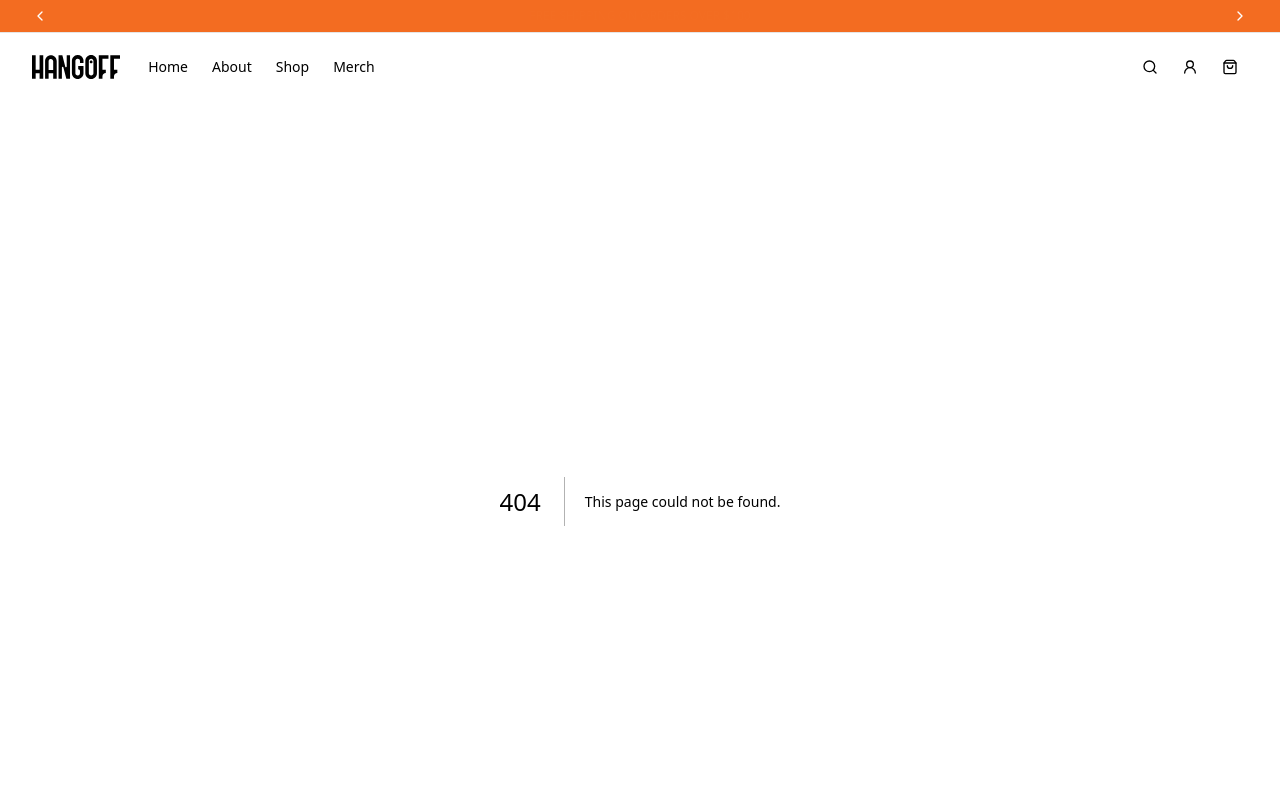
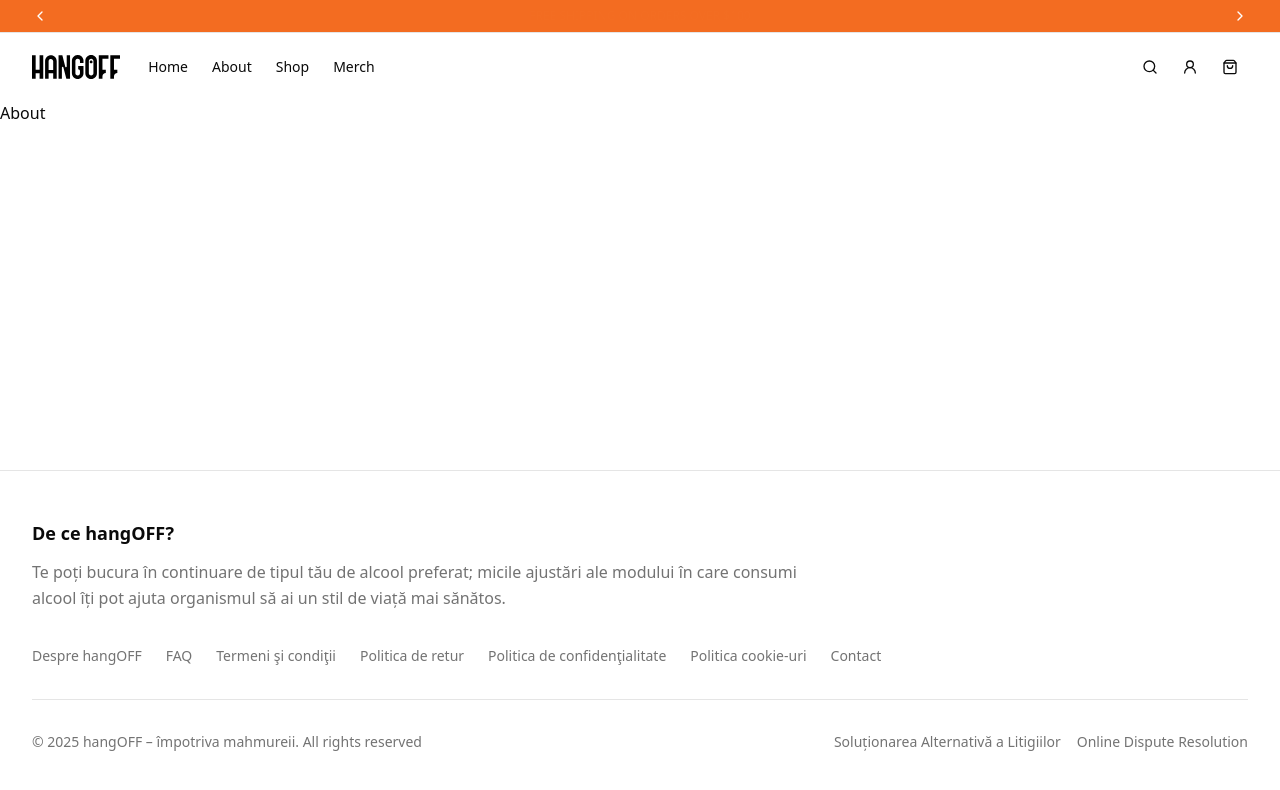
Before and after one commit to Radu028/hangoff-app, a Next.js app: page /about in a window 1280 px wide. Before the commit this address had no page. Shown: the top 790 px of the page. Built offline with nearby package versions, Linux system fonts and the light colour scheme.

Commit message:
feat: add Footer component and About page, enhancing site navigation and providing additional information for users

```diff
--- /dev/null
+++ b/app/about/page.tsx
@@ -0,0 +1,3 @@
+export default function About() {
+  return <div>About</div>;
+}
--- a/app/layout.tsx
+++ b/app/layout.tsx
@@ -4,6 +4,7 @@ import './globals.css';
 
 import NavBar from './ui/nav-bar';
 import PromoBar from './ui/promo-bar';
+import Footer from './ui/footer';
 
 const geistSans = Geist({
   variable: '--font-geist-sans',
@@ -40,11 +41,12 @@ export default function RootLayout({
   return (
     <html lang="en">
       <body
-        className={`${geistSans.variable} ${geistMono.variable} antialiased`}
+        className={`${geistSans.variable} ${geistMono.variable} antialiased flex flex-col min-h-screen`}
       >
         <PromoBar />
         <NavBar />
-        {children}
+        <main className="flex-1">{children}</main>
+        <Footer />
       </body>
     </html>
   );
--- /dev/null
+++ b/app/ui/footer.tsx
@@ -0,0 +1,70 @@
+import Link from 'next/link';
+
+const FOOTER_LINKS = [
+  { href: '/about', label: 'Despre hangOFF' },
+  { href: '/faq', label: 'FAQ' },
+  { href: '/terms', label: 'Termeni şi condiţii' },
+  { href: '/returns', label: 'Politica de retur' },
+  { href: '/privacy', label: 'Politica de confidenţialitate' },
+  { href: '/cookies', label: 'Politica cookie-uri' },
+  { href: '/contact', label: 'Contact' },
+];
+
+export default function Footer() {
+  return (
+    <footer className="w-full border-t bg-background mt-auto">
+      <div className="mx-auto max-w-7xl px-6 py-12 lg:px-8">
+        {/* Main content section */}
+        <div className="mb-8">
+          <h3 className="text-lg font-semibold mb-3">De ce hangOFF?</h3>
+          <p className="text-muted-foreground max-w-3xl leading-relaxed">
+            Te poți bucura în continuare de tipul tău de alcool preferat; micile
+            ajustări ale modului în care consumi alcool îți pot ajuta organismul
+            să ai un stil de viață mai sănătos.
+          </p>
+        </div>
+
+        {/* Links section */}
+        <nav className="mb-8" aria-label="Footer navigation">
+          <ul className="grid grid-cols-2 gap-3 sm:grid-cols-3 md:grid-cols-4 lg:flex lg:flex-wrap lg:gap-x-6 lg:gap-y-3">
+            {FOOTER_LINKS.map((link) => (
+              <li key={link.href}>
+                <Link
+                  href={link.href}
+                  className="text-sm text-muted-foreground hover:text-foreground transition-colors"
+                >
+                  {link.label}
+                </Link>
+              </li>
+            ))}
+          </ul>
+        </nav>
+
+        {/* Bottom section */}
+        <div className="border-t pt-8 flex flex-col gap-4 sm:flex-row sm:items-center sm:justify-between">
+          <p className="text-sm text-muted-foreground">
+            © 2025 hangOFF – împotriva mahmureii. All rights reserved
+          </p>
+          <div className="flex flex-col gap-2 sm:flex-row sm:gap-4 text-sm">
+            <Link
+              href="https://ec.europa.eu/consumers/odr"
+              target="_blank"
+              rel="noopener noreferrer"
+              className="text-muted-foreground hover:text-foreground transition-colors"
+            >
+              Soluționarea Alternativă a Litigiilor
+            </Link>
+            <Link
+              href="https://ec.europa.eu/consumers/odr"
+              target="_blank"
+              rel="noopener noreferrer"
+              className="text-muted-foreground hover:text-foreground transition-colors"
+            >
+              Online Dispute Resolution
+            </Link>
+          </div>
+        </div>
+      </div>
+    </footer>
+  );
+}
```
